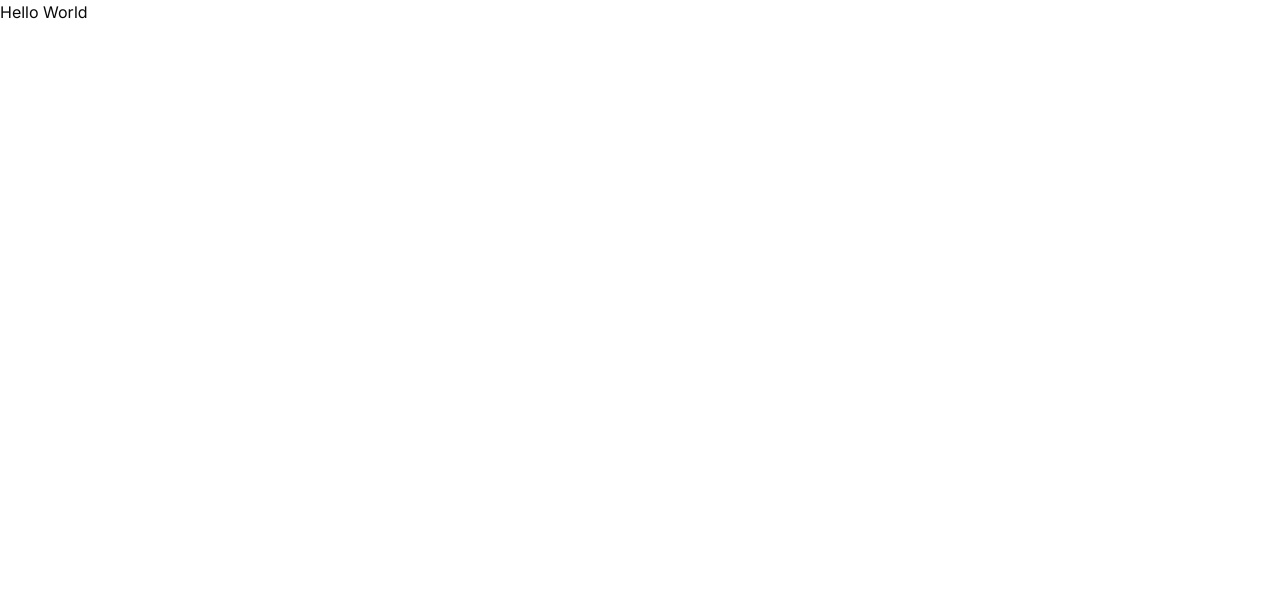
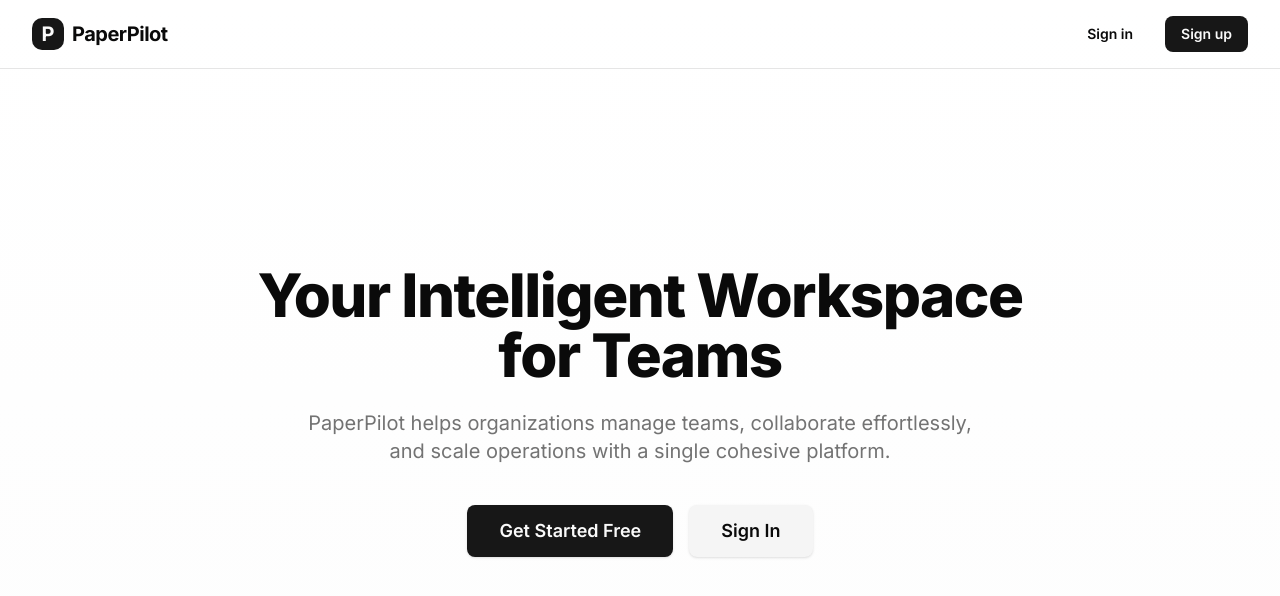
Before and after one commit to bit-programmer/paperpilot, a Next.js app: page / in a window 1280 px wide. Shown: the top 596 px of the page. Built offline with nearby package versions, Linux system fonts and the light colour scheme.

Commit message:
added changes

```diff
--- /dev/null
+++ b/app/hooks/useVisibleTeams.ts
@@ -0,0 +1,41 @@
+import { useCallback, useEffect, useState } from "react";
+import { getVisibleTeamsServer } from "../services/team-server.service";
+import { toast } from "sonner";
+import { logger } from "../lib/logger.client";
+
+export const useVisibleTeams = (organizationId: string) => {
+    const [teams, setTeams] = useState<{ id: string; name: string; createdAt: Date }[]>([]);
+    const [loading, setLoading] = useState(false);
+    const [error, setError] = useState<string | null>(null);
+
+    const fetch = useCallback(async () => {
+        if (!organizationId) return;
+        setLoading(true);
+        setError(null);
+        try {
+            const result = await getVisibleTeamsServer(organizationId);
+            if (result?.error) {
+                const msg = result.error.message || "Unable to fetch teams";
+                setError(msg);
+                toast.error(msg);
+                return;
+            }
+            if (result?.data) {
+                setTeams(result.data);
+            }
+        } catch (e) {
+            const msg = e instanceof Error ? e.message : "Unable to fetch teams";
+            logger.error(msg);
+            setError(msg);
+            toast.error(msg);
+        } finally {
+            setLoading(false);
+        }
+    }, [organizationId]);
+
+    useEffect(() => {
+        fetch();
+    }, [fetch]);
+
+    return { teams, loading, error, refetch: fetch };
+};
--- a/app/page.tsx
+++ b/app/page.tsx
@@ -1,5 +1,54 @@
+import Link from "next/link";
+import { clientPaths } from "./utils/path.client";
+
 export default function Home() {
   return (
-    <div>Hello World</div>
+    <div className="flex flex-col min-h-screen bg-gradient-to-b from-background to-muted/20">
+      <header className="flex items-center justify-between px-6 py-4 lg:px-8 border-b">
+        <div className="flex items-center gap-2">
+          <div className="w-8 h-8 rounded-lg bg-primary flex items-center justify-center text-primary-foreground font-bold text-xl">
+            P
+          </div>
+          <span className="font-bold text-xl tracking-tight">PaperPilot</span>
+        </div>
+        <div className="flex gap-4">
+          <Link
+            href={clientPaths.signin.getHref()}
+            className="text-sm font-semibold hover:text-primary transition-colors flex items-center justify-center px-4 py-2"
+          >
+            Sign in
+          </Link>
+          <Link
+            href={clientPaths.signup.getHref()}
+            className="text-sm font-semibold bg-primary text-primary-foreground hover:bg-primary/90 px-4 py-2 rounded-md transition-colors"
+          >
+            Sign up
+          </Link>
+        </div>
+      </header>
+
+      <main className="flex-1 flex flex-col items-center justify-center text-center px-4 pt-20 pb-32">
+        <h1 className="text-5xl md:text-6xl font-extrabold tracking-tight max-w-3xl mb-6 text-foreground">
+          Your Intelligent Workspace for Teams
+        </h1>
+        <p className="text-lg md:text-xl text-muted-foreground max-w-2xl mb-10">
+          PaperPilot helps organizations manage teams, collaborate effortlessly, and scale operations with a single cohesive platform.
+        </p>
+        <div className="flex flex-col sm:flex-row gap-4 w-full sm:w-auto">
+          <Link
+            href={clientPaths.signup.getHref()}
+            className="bg-primary text-primary-foreground hover:bg-primary/90 px-8 py-3 rounded-md font-semibold text-lg transition-all hover:scale-105 active:scale-95 shadow-sm"
+          >
+            Get Started Free
+          </Link>
+          <Link
+            href={clientPaths.signin.getHref()}
+            className="bg-muted text-foreground hover:bg-muted/80 px-8 py-3 rounded-md font-semibold text-lg transition-all hover:scale-105 active:scale-95 shadow-sm"
+          >
+            Sign In
+          </Link>
+        </div>
+      </main>
+    </div>
   );
 }
--- a/app/services/team-server.service.ts
+++ b/app/services/team-server.service.ts
@@ -2,7 +2,7 @@
 
 import db from "@/app/core/db";
 import { team, teamMember, user, member } from "@/app/core/db/schema";
-import { eq, and } from "drizzle-orm";
+import { eq, and, inArray } from "drizzle-orm";
 import { generateId } from "better-auth";
 import { auth } from "@/app/lib/auth";
 import { headers } from "next/headers";
@@ -100,3 +100,33 @@ export async function addTeamMemberServer(teamId: string, userId: string, role:
 
     return { success: true };
 }
+
+export async function getVisibleTeamsServer(organizationId: string) {
+    const session = await auth.api.getSession({ headers: await headers() });
+    if (!session) {
+        return { data: [], error: { message: "Unauthorized" } };
+    }
+
+    const userId = session.user.id;
+
+    // We fetch teams where the user is explicitly a member of the team
+    const userTeamMemberships = await db.query.teamMember.findMany({
+        where: eq(teamMember.userId, userId),
+    });
+
+    if (userTeamMemberships.length === 0) {
+        return { data: [], error: null };
+    }
+
+    const teamIds = userTeamMemberships.map(tm => tm.teamId);
+
+    // Fetch the teams that belong to this organization AND the user is a member of
+    const visibleTeams = await db.query.team.findMany({
+        where: and(
+            eq(team.organizationId, organizationId),
+            inArray(team.id, teamIds)
+        ),
+    });
+
+    return { data: visibleTeams, error: null };
+}
--- a/app/ui/dashboard/organization/[id]/page.tsx
+++ b/app/ui/dashboard/organization/[id]/page.tsx
@@ -9,6 +9,7 @@ import { clientPaths } from "@/app/utils/path.client";
 import { authClient } from "@/app/lib/auth-client";
 import { toast } from "sonner";
 import { CreateTeamModal } from "./components/CreateTeamModal";
+import { useVisibleTeams } from "@/app/hooks/useVisibleTeams";
 
 // ─── Icons ────────────────────────────────────────────────────────────────────
 const MailSentIcon = () => (
@@ -342,6 +343,7 @@ export default function OrganizationDashboard({ params }: { params: Promise<{ id
 
     const { organization: org, loading: orgLoading, refetch: refetchOrg } = useFullOrganization(id);
     const { invitations: sentInvitations, loading: sentLoading, refetch: refetchInvites } = useSentInvitations(id);
+    const { teams: visibleTeams, loading: visibleTeamsLoading, refetch: refetchTeams } = useVisibleTeams(id);
 
     const [showInviteModal, setShowInviteModal] = useState(false);
     const [showCreateTeamModal, setShowCreateTeamModal] = useState(false);
@@ -510,7 +512,7 @@ export default function OrganizationDashboard({ params }: { params: Promise<{ id
                         {/* ── Teams ── */}
                         <div style={{ gridColumn: "1 / -1" }}>
                             <div style={{ display: "flex", justifyContent: "space-between", alignItems: "center", marginBottom: 16 }}>
-                                <SectionHeader icon={<TeamIcon />} title="Teams" count={org.teams?.length || 0} />
+                                <SectionHeader icon={<TeamIcon />} title="Teams" count={visibleTeams.length} />
                                 <button
                                     onClick={() => setShowCreateTeamModal(true)}
                                     style={{
@@ -523,11 +525,15 @@ export default function OrganizationDashboard({ params }: { params: Promise<{ id
                                     <PlusIcon /> Create Team
                                 </button>
                             </div>
-                            {!org.teams?.length ? (
-                                <EmptyState label="No teams in this organization yet." />
+                            {visibleTeamsLoading ? (
+                                <div style={{ display: "grid", gridTemplateColumns: "repeat(auto-fill, minmax(280px, 1fr))", gap: 14 }}>
+                                    {[1, 2].map(i => <SkeletonRow key={i} />)}
+                                </div>
+                            ) : !visibleTeams.length ? (
+                                <EmptyState label="You are not a member of any teams in this organization yet." />
                             ) : (
                                 <div style={{ display: "grid", gridTemplateColumns: "repeat(auto-fill, minmax(280px, 1fr))", gap: 14 }}>
-                                    {org.teams.map((team) => (
+                                    {visibleTeams.map((team) => (
                                         <TeamRow key={team.id} team={team} onClick={() => router.push(clientPaths.organizationPage.getHref(id) + `/team/${team.id}`)} />
                                     ))}
                                 </div>
@@ -551,7 +557,7 @@ export default function OrganizationDashboard({ params }: { params: Promise<{ id
                 isOpen={showCreateTeamModal}
                 onClose={() => setShowCreateTeamModal(false)}
                 organizationId={id}
-                onSuccess={() => refetchOrg()}
+                onSuccess={() => { refetchOrg(); refetchTeams(); }}
             />
         </>
     );
--- a/components/login-form.tsx
+++ b/components/login-form.tsx
@@ -20,6 +20,7 @@ import { Input } from "@/components/ui/input"
 import { useSignin } from "@/app/hooks/useSignin"
 import { useState } from "react"
 import { clientPaths } from "@/app/utils/path.client"
+import Link from "next/link"
 
 export function LoginForm({
   className,
@@ -42,26 +43,12 @@ export function LoginForm({
         <CardHeader className="text-center">
           <CardTitle className="text-xl">Welcome back</CardTitle>
           <CardDescription>
-            Login with your Google account
+            Login to your account
           </CardDescription>
         </CardHeader>
         <CardContent>
           <form onSubmit={attemptSignin}>
             <FieldGroup>
-              <Field>
-                <Button variant="outline" type="button">
-                  <svg xmlns="http://www.w3.org/2000/svg" viewBox="0 0 24 24">
-                    <path
-                      d="M12.48 10.92v3.28h7.84c-.24 1.84-.853 3.187-1.787 4.133-1.147 1.147-2.933 2.4-6.053 2.4-4.827 0-8.6-3.893-8.6-8.72s3.773-8.72 8.6-8.72c2.6 0 4.507 1.027 5.907 2.347l2.307-2.307C18.747 1.44 16.133 0 12.48 0 5.867 0 .307 5.387.307 12s5.56 12 12.173 12c3.573 0 6.267-1.173 8.373-3.36 2.16-2.16 2.84-5.213 2.84-7.667 0-.76-.053-1.467-.173-2.053H12.48z"
-                      fill="currentColor"
-                    />
-                  </svg>
-                  Login with Google
-                </Button>
-              </Field>
-              <FieldSeparator className="*:data-[slot=field-separator-content]:bg-card">
-                Or continue with
-              </FieldSeparator>
               <Field>
                 <FieldLabel htmlFor="email">Email</FieldLabel>
                 <Input
@@ -88,7 +75,7 @@ export function LoginForm({
               <Field>
                 <Button type="submit" disabled={loading}>Login</Button>
                 <FieldDescription className="text-center">
-                  Don&apos;t have an account? <a href="#">Sign up</a>
+                  Don&apos;t have an account? <Link href={clientPaths.signup.getHref()} className="hover:underline text-primary">Sign up</Link>
                 </FieldDescription>
               </Field>
             </FieldGroup>
--- a/components/signup-form.tsx
+++ b/components/signup-form.tsx
@@ -5,6 +5,7 @@ import { authClient } from "@/app/lib/auth-client";
 import { logger } from "@/app/lib/logger.client";
 import { clientPaths } from "@/app/utils/path.client";
 import { Button } from "@/components/ui/button"
+import Link from "next/link";
 import {
   Card,
   CardContent,
@@ -82,11 +83,8 @@ export function SignupForm({ ...props }: React.ComponentProps<typeof Card>) {
             <FieldGroup>
               <Field>
                 <Button type="submit" disabled={loading}>Create Account</Button>
-                <Button variant="outline" type="button">
-                  Sign up with Google
-                </Button>
                 <FieldDescription className="px-6 text-center">
-                  Already have an account? <a href="#">Sign in</a>
+                  Already have an account? <Link href={clientPaths.signin.getHref()} className="hover:underline text-primary">Sign in</Link>
                 </FieldDescription>
               </Field>
             </FieldGroup>
```
